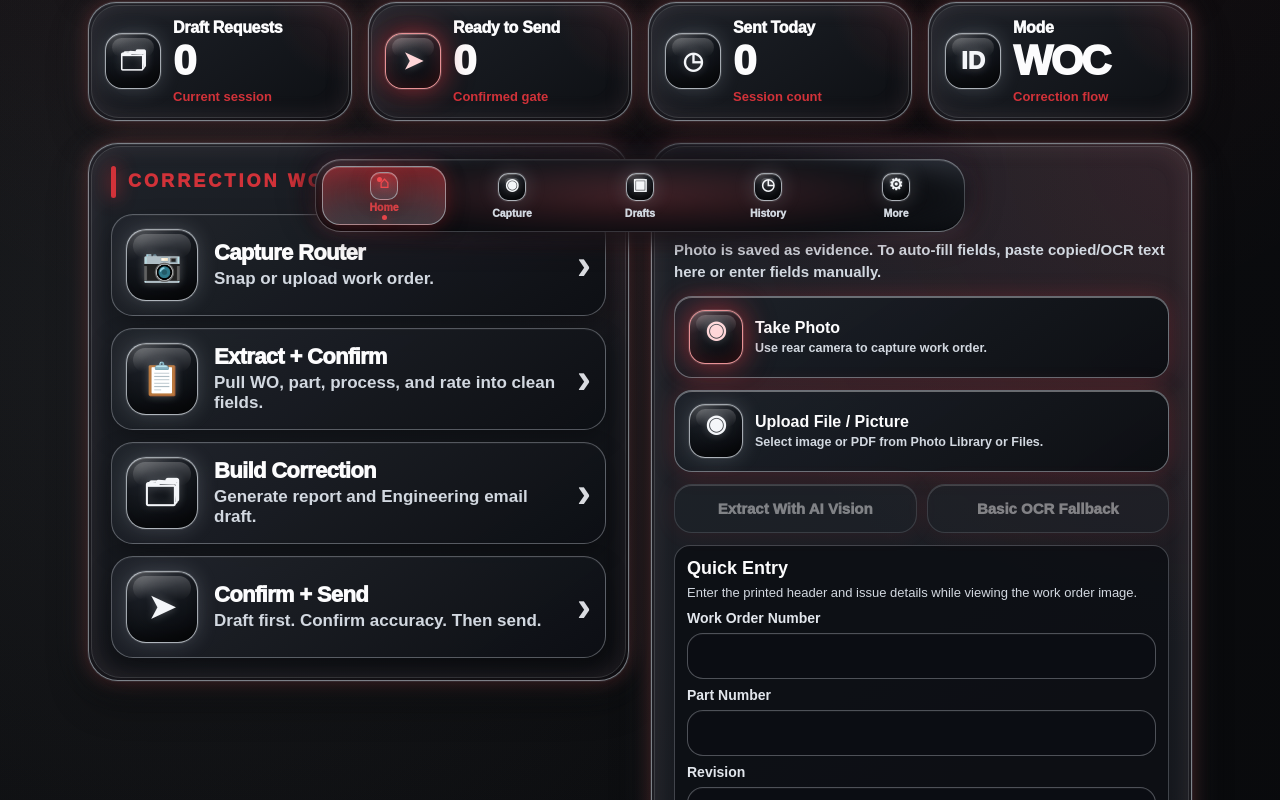
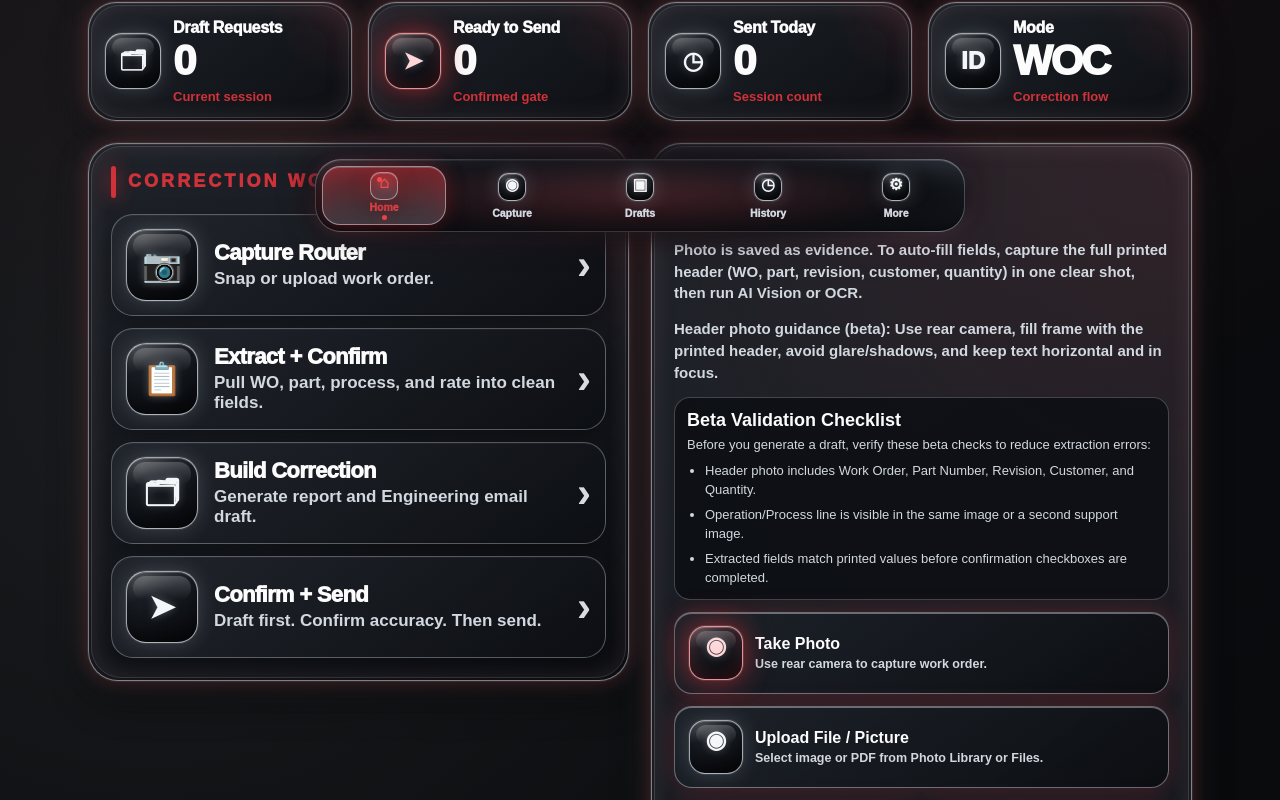
Before and after one commit to kool1160/Applied-intelligence-Ai-Woc, a Next.js app: page / in a window 1280 px wide. Shown: the part 560-1360 px from the top of the page. Built offline with nearby package versions, Linux system fonts and the light colour scheme.

Commit message:
M1-BETA: add header-photo guidance and validation checklist

```diff
--- a/app/globals.css
+++ b/app/globals.css
@@ -506,6 +506,19 @@ button:disabled { opacity: 0.45; }
   font-size: 13px;
 }
 
+
+.beta-checklist {
+  margin: 0;
+  padding-left: 18px;
+  color: var(--muted);
+  font-size: 13px;
+  line-height: 1.45;
+}
+
+.beta-checklist li + li {
+  margin-top: 6px;
+}
+
 .quick-entry-grid {
   display: grid;
   grid-template-columns: 1fr;
--- a/app/page.tsx
+++ b/app/page.tsx
@@ -786,7 +786,19 @@ ${emailBody}`;
           <p>Step 1</p>
           <h2>Capture Work Order</h2>
         </div>
-        <p className="mini-note">Photo is saved as evidence. To auto-fill fields, paste copied/OCR text here or enter fields manually.</p>
+        <p className="mini-note">Photo is saved as evidence. To auto-fill fields, capture the full printed header (WO, part, revision, customer, quantity) in one clear shot, then run AI Vision or OCR.</p>
+        <div className="mini-note" role="note">
+          <strong>Header photo guidance (beta):</strong> Use rear camera, fill frame with the printed header, avoid glare/shadows, and keep text horizontal and in focus.
+        </div>
+        <div className="quick-entry-card">
+          <h3>Beta Validation Checklist</h3>
+          <p>Before you generate a draft, verify these beta checks to reduce extraction errors:</p>
+          <ul className="beta-checklist">
+            <li>Header photo includes Work Order, Part Number, Revision, Customer, and Quantity.</li>
+            <li>Operation/Process line is visible in the same image or a second support image.</li>
+            <li>Extracted fields match printed values before confirmation checkboxes are completed.</li>
+          </ul>
+        </div>
         <input
           ref={takePhotoInputRef}
           className="capture-input-hidden"
```
Also changed, not shown: 1 other file (tests, documents, lock files or other folders).
